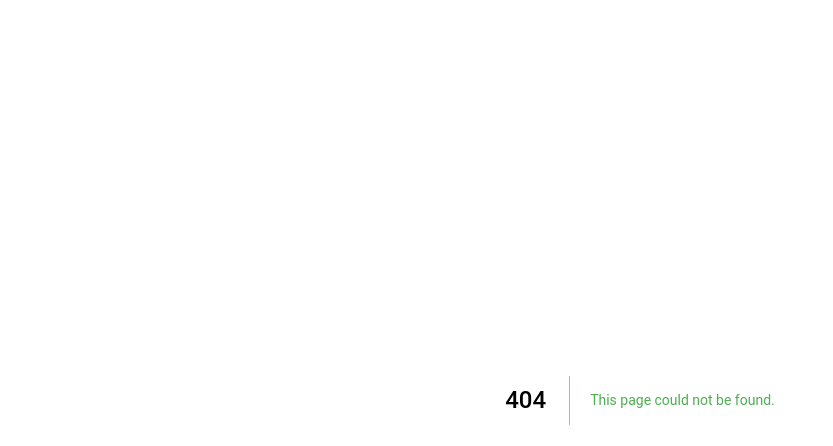
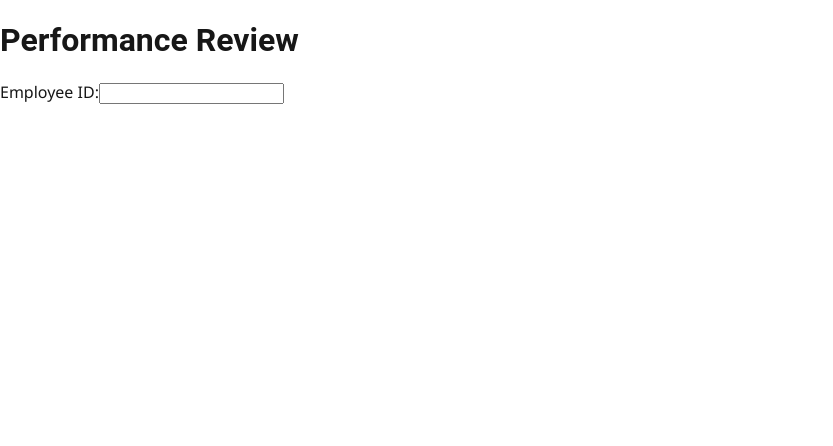
Before and after one commit to bananaNuggets75/talent-hub, a Next.js app: page /performance-review in a window 1280 px wide. Before the commit this address had no page. Shown: the top 446 px of the page, without its empty margins (0-833 px from the left). Built offline with nearby package versions, Linux system fonts and the light colour scheme.

Commit message:
feat: employee-id

```diff
--- /dev/null
+++ b/app/performance-review/page.tsx
@@ -0,0 +1,48 @@
+"use client";
+
+import Image from "next/image";
+import { useState } from "react";
+
+export default function PerformanceReview() {
+  const [review, setReview] = useState({
+    employeeId: "",
+    employeeName: "",
+    performance: "",
+    rating: 0,
+    reviewDate: "",
+  });
+
+  const handleReviewChange = (e: React.ChangeEvent<HTMLInputElement>) => {
+    const { name, value } = e.target;
+
+    if (name === "rating") {
+      setReview({
+        ...review,
+        [name]: value ? Number(value) : 0, // Convert to number
+      });
+    } else {
+      setReview({
+        ...review,
+        [name]: value,
+      });
+    }
+  };
+
+  return (
+    <div className="performance-review">
+      <h1>Performance Review</h1>
+      <form>
+        <div>
+          <label>Employee ID:</label>
+          <input
+            type="text"
+            name="employeeId"
+            value={review.employeeId}
+            onChange={handleReviewChange}
+          />
+        </div>
+
+      </form>
+    </div>
+  );
+}
```
